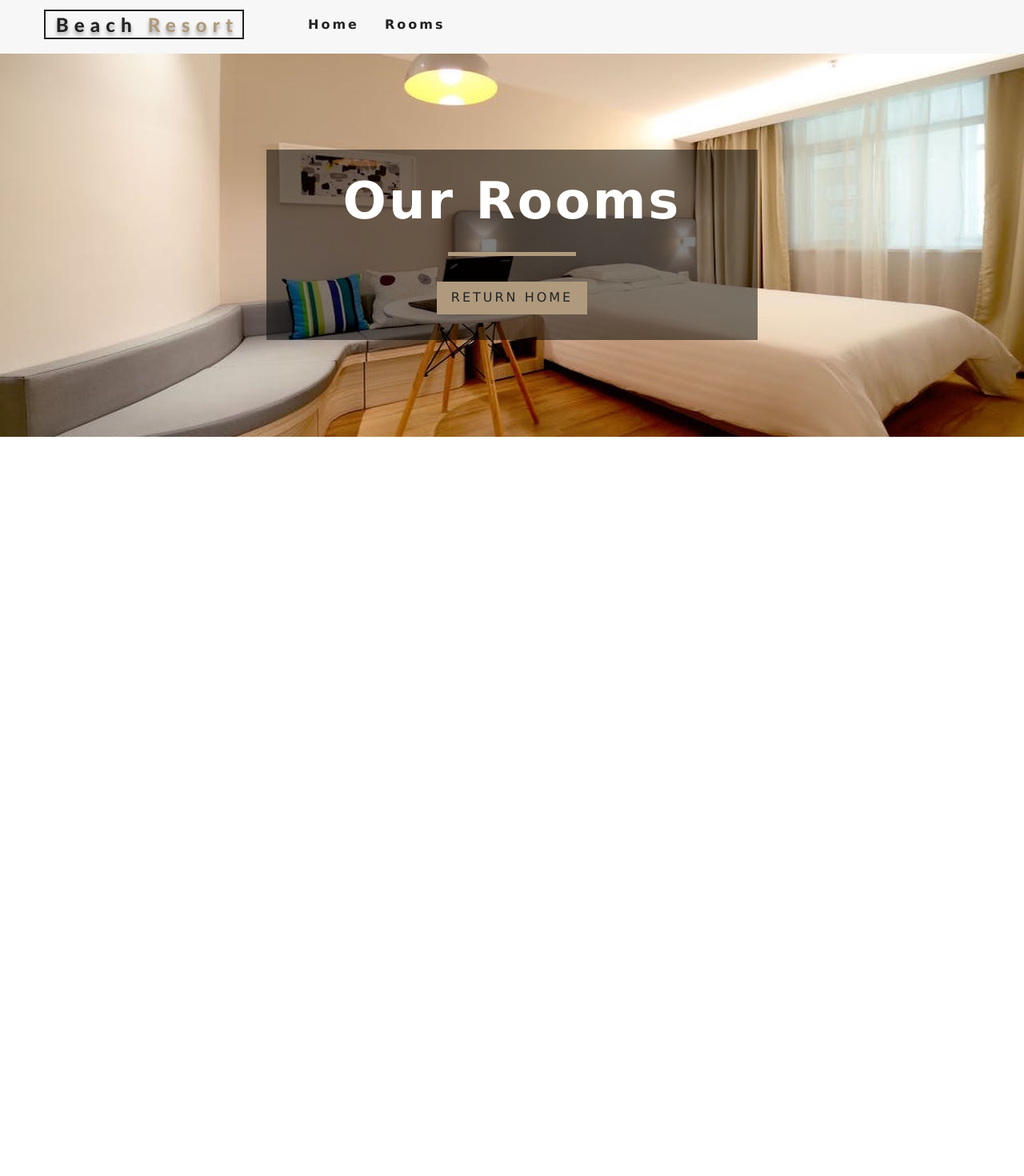
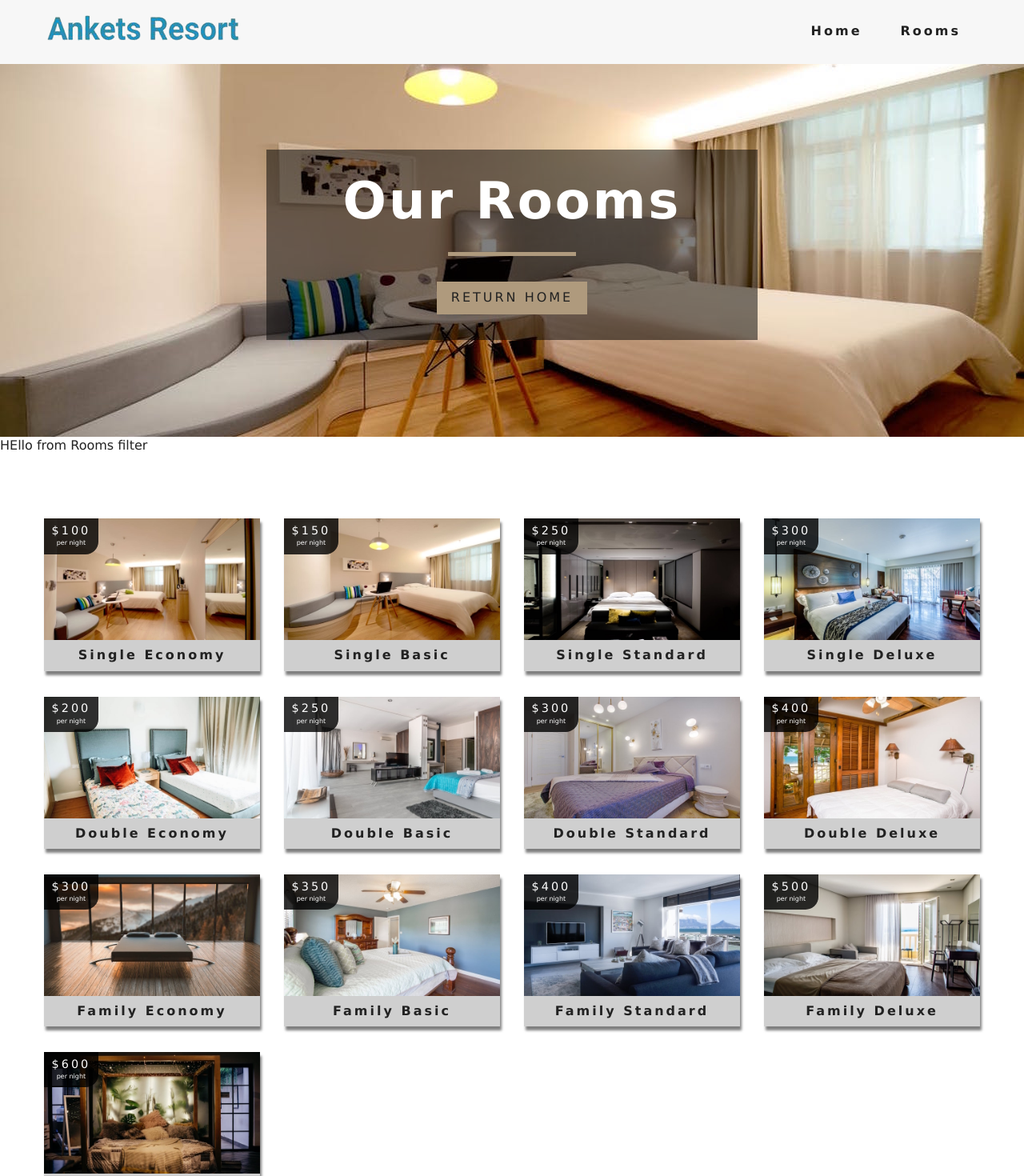
Before and after one commit to anketmanoj/anket-resort, a React (Create React App) app: page /rooms in a window 1280 px wide. Shown: the top 1470 px of the page at 80% size. Before the commit the page ends 800 px from the top, so only its background shows below. Built offline with nearby package versions, Linux system fonts and the light colour scheme.

Commit message:
Rooms list added

```diff
--- a/src/App.css
+++ b/src/App.css
@@ -144,6 +144,7 @@
     max-width: 1170px;
     margin: 0 auto;
     display: flex;
+    justify-content: space-between;
   }
   .nav-links {
     height: auto;
@@ -151,8 +152,8 @@
     margin-left: 4rem;
   }
   .nav-links a {
-    margin: 0 1rem;
-    padding: 0.5rem 0;
+    margin: 0 1.5rem;
+    padding: 0.5rem 0.5;
   }
 }
 /* end of navbar */
--- a/src/Context.js
+++ b/src/Context.js
@@ -53,4 +53,12 @@
 
 const RoomConsumer = RoomContext.Consumer;
 
+export function withRoomConsumer(Component){
+    return function ConsumerWrapper(props){
+        return <RoomConsumer>
+            {value => <Component {...props} context={value}/>}
+        </RoomConsumer>
+    }
+}
+
 export{RoomProvider, RoomConsumer, RoomContext};
--- a/src/components/FeaturedRooms.js
+++ b/src/components/FeaturedRooms.js
@@ -14,7 +14,7 @@
         return (
             <section className='featured-rooms'>
                 <Title title="Featured rooms"/>
-                <div className='featured-rooms-center'>
+                <div data-tilt className ='featured-rooms-center'>
                     {loading ? <Loading/> : rooms}
                 </div>
             </section>
--- a/src/components/Navbar.js
+++ b/src/components/Navbar.js
@@ -1,7 +1,7 @@
 import React, { Component } from "react";
 import { Link } from "react-router-dom";
 import { FaAlignRight } from "react-icons/fa";
-import logo from "../images/logo.svg";
+import logo from "../images/logo.png";
 
 
 export default class Navbar extends Component {
--- /dev/null
+++ b/src/components/RoomsContainer.js
@@ -0,0 +1,56 @@
+import React from 'react';
+import RoomsFilter from './RoomsFilter';
+import RoomsList from './RoomsList';
+import {withRoomConsumer} from '../Context';
+import Loading from './Loading';
+
+function RoomsContainer({context}){
+    const {loading, sortedRooms, rooms} = context;
+    if(loading){
+        return <Loading/>
+    }
+    return (
+        <div>
+            <RoomsFilter rooms={rooms}/>
+            <RoomsList rooms={sortedRooms}/>
+        </div>
+    );
+}
+
+export default withRoomConsumer(RoomsContainer);
+
+
+
+
+
+
+
+// import React from 'react';
+// import RoomsFilter from './RoomsFilter';
+// import RoomsList from './RoomsList';
+// import {RoomConsumer} from '../Context';
+// import Loading from './Loading';
+
+// export default function RoomsContainer() {
+//     return (
+//         <RoomConsumer>
+//             {
+//                 (value) => {
+//                     // console.log(value);
+//                     const {loading, sortedRooms, rooms} = value;
+//                     if(loading){
+//                         return <Loading/>
+//                     }
+//                     return (
+//                         <div>
+//                             HEllo from rooms container
+//                             <RoomsFilter rooms={rooms}/>
+//                             <RoomsList rooms={sortedRooms}/>
+//                         </div>
+//                     )
+//                 }
+//             }
+//         </RoomConsumer>
+
+//     )
+// }
--- /dev/null
+++ b/src/components/RoomsFilter.js
@@ -0,0 +1,9 @@
+import React from 'react'
+
+export default function RoomsFilter() {
+    return (
+        <div>
+            HEllo from Rooms filter
+        </div>
+    )
+}
--- /dev/null
+++ b/src/components/RoomsList.js
@@ -0,0 +1,24 @@
+import React from 'react';
+import Room from './Room';
+
+export default function RoomsList({rooms}) {
+    if(rooms.length === 0){
+        return(
+            <div className="empty-search">
+                <h3>No rooms match your search criteria</h3>
+            </div>
+        )
+    }
+
+    return (
+        <section className="roomslist">
+            <div className="roomslist-center">
+                {
+                    rooms.map(item=>{
+                        return <Room key={item.id} room={item}/>;
+                    })
+                }
+            </div>
+        </section>
+    )
+}
--- a/src/pages/Rooms.js
+++ b/src/pages/Rooms.js
@@ -2,6 +2,7 @@
 import Hero from '../components/Hero';
 import Banner from '../components/Banner';
 import {Link} from 'react-router-dom';
+import RoomsContainer from '../components/RoomsContainer';
 
 const Rooms = () => {
     return (
@@ -13,6 +14,7 @@
                     </Link>
                 </Banner>
             </Hero>
+            <RoomsContainer/>
         </div>
     )
 }
```
Also changed, not shown: src/images/logo.png (added), src/images/logo.svg (deleted).
